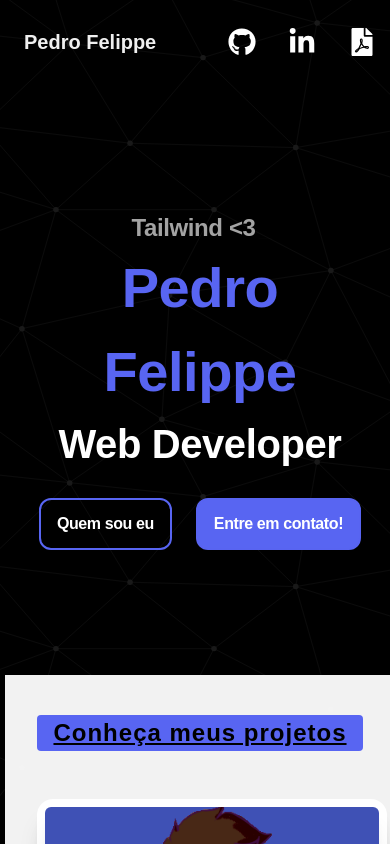
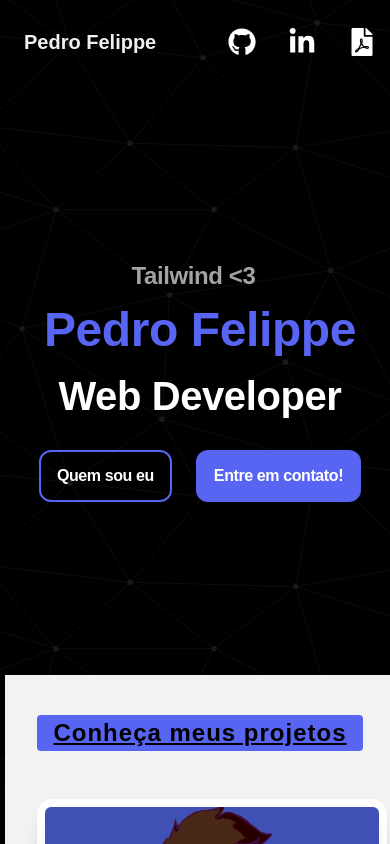
Before and after one commit to pefelippe/Portfolio, a Next.js app: page / in a window 390 px wide. Built offline with nearby package versions, Linux system fonts and the light colour scheme.

Commit message:
fix: links e css respnsivo

```diff
--- a/src/content/Hero.tsx
+++ b/src/content/Hero.tsx
@@ -38,7 +38,7 @@ export default function Hero() {
         </motion.p>
         <motion.h1
           className="w-full text-[#5865f2] sm:text-6xl
-          text-[3.5rem] sm:text-[5rem] md:text-[6rem] xl:text-[7rem]"
+          text-[3rem] sm:text-[5rem] md:text-[6rem] xl:text-[7rem]"
         >
           Pedro Felippe
         </motion.h1>
```
